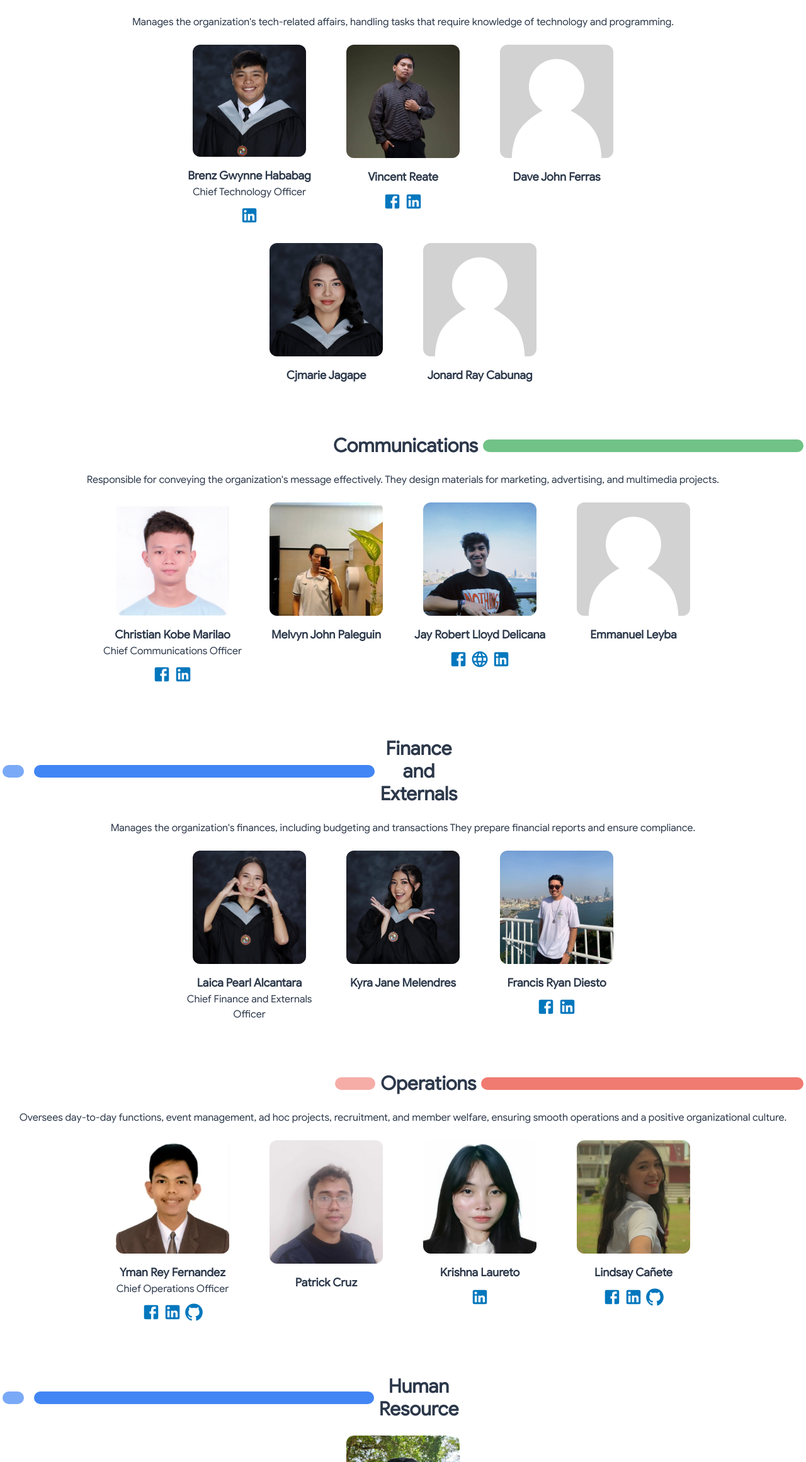
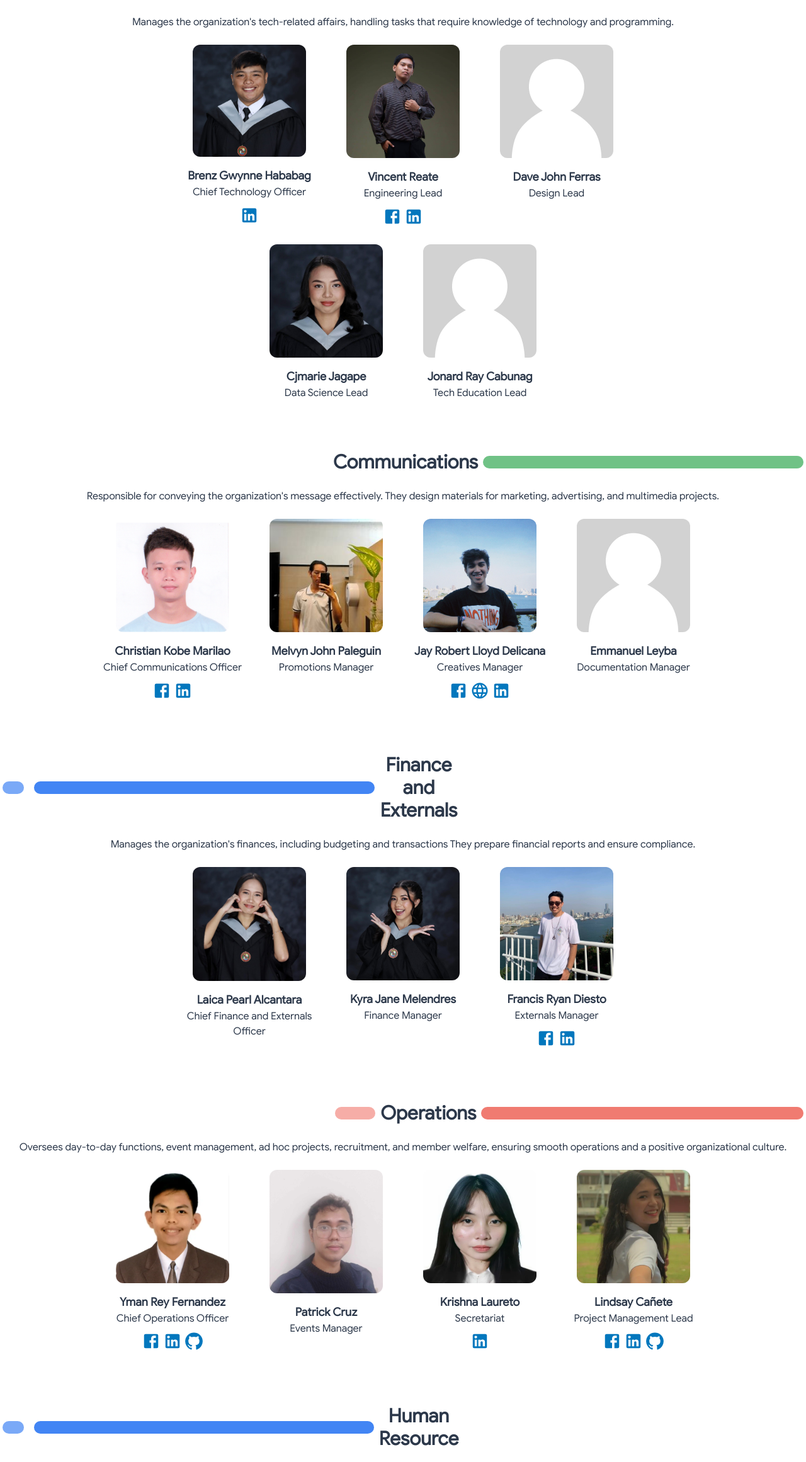
Before and after one commit to roiceee/gdscusepobrero-website, a Next.js app: page /team/2022-2023 in a window 1280 px wide. Shown: the part 804-3126 px from the top of the page at 63% size. Built offline with nearby package versions, Linux system fonts and the light colour scheme.

Commit message:
feat: Update officer positions and add missing positions in firstTerm.ts

```diff
--- a/src/data/officers/firstTerm.ts
+++ b/src/data/officers/firstTerm.ts
@@ -50,7 +50,7 @@ const technology: OfficerType[] = [
   },
   {
     name: "Vincent Reate",
-    position: "",
+    position: "Engineering Lead",
     imageSrc: reate,
     links: {
       facebook: "https://www.facebook.com/vincent.d.reate/",
@@ -59,19 +59,19 @@ const technology: OfficerType[] = [
   },
   {
     name: "Dave John Ferras",
-    position: "",
+    position: "Design Lead",
     imageSrc: placeholder,
     links: {},
   },
   {
     name: "Cjmarie Jagape",
-    position: "",
+    position: "Data Science Lead",
     imageSrc: cjmarie,
     links: {},
   },
   {
     name: "Jonard Ray Cabunag",
-    position: "",
+    position: "Tech Education Lead",
     imageSrc: placeholder,
     links: {},
   },
@@ -89,13 +89,13 @@ const communications: OfficerType[] = [
   },
   {
     name: "Melvyn John Paleguin",
-    position: "",
+    position: "Promotions Manager",
     imageSrc: melvyn,
     links: {},
   },
   {
     name: "Jay Robert Lloyd Delicana",
-    position: "",
+    position: "Creatives Manager",
     imageSrc: jay,
     links: {
       website: "https://www.behance.net/srdonyxxx",
@@ -106,7 +106,7 @@ const communications: OfficerType[] = [
   },
   {
     name: "Emmanuel Leyba",
-    position: "",
+    position: "Documentation Manager",
     imageSrc: placeholder,
     links: {},
   },
@@ -127,13 +127,13 @@ const operations: OfficerType[] = [
 
   {
     name: "Patrick Cruz",
-    position: "",
+    position: "Events Manager",
     imageSrc: patrick,
     links: {},
   },
   {
     name: "Krishna Laureto",
-    position: "",
+    position: "Secretariat",
     imageSrc: krishna,
     links: {
       website: "",
@@ -143,7 +143,7 @@ const operations: OfficerType[] = [
   },
   {
     name: "Lindsay Cañete",
-    position: "",
+    position: "Project Management Lead",
     imageSrc: lindsay,
     links: {
       website: "",
@@ -163,13 +163,13 @@ const financeAndExternals: OfficerType[] = [
   },
   {
     name: "Kyra Jane Melendres",
-    position: "",
+    position: "Finance Manager",
     imageSrc: kyra,
     links: {},
   },
   {
     name: "Francis Ryan Diesto",
-    position: "",
+    position: "Externals Manager",
     imageSrc: diesto,
     links: {
       linkedin: "www.linkedin.com/in/francis-ryan-diesto",
```
